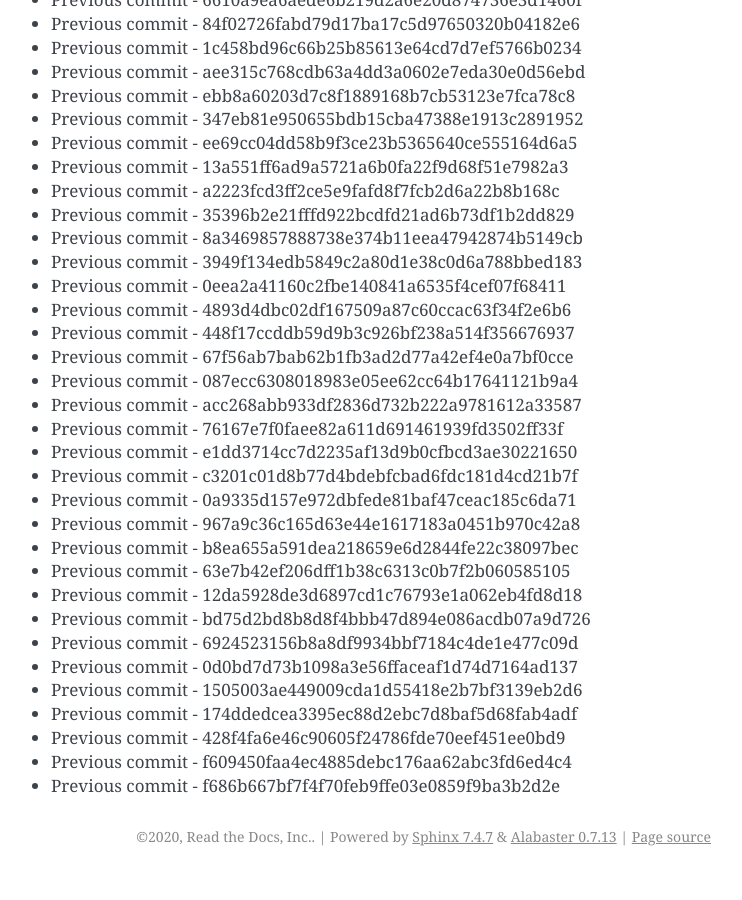
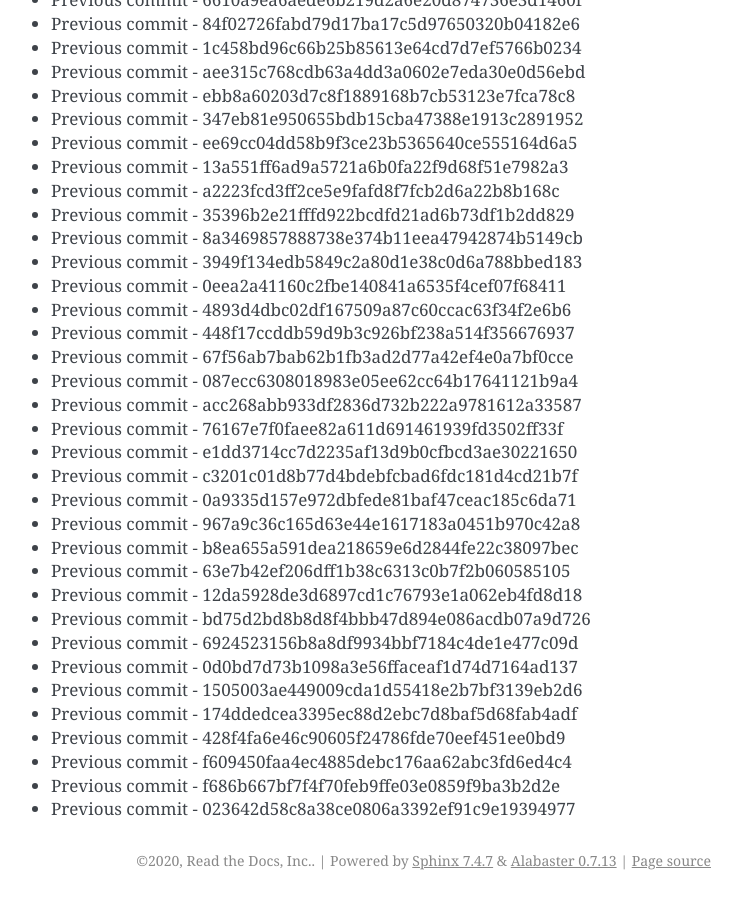
Before and after one commit to readthedocs/rtd-git-stresstest, a Sphinx documentation site: the page built from docs/updates.rst, in a window 1280 px wide and 900 px high, scrolled down 26570 px. Shown: the whole window, without its empty margins (399-1141 px from the left). Built offline with Sphinx 7.4.7, drawn with Linux system fonts in a browser that asks for light colours; before the commit the page ends 27446 px from its top, so only the background shows below that.

Commit message:
Generating commit from previous: 023642d58c8a38ce0806a3392ef91c9e19394977

```diff
--- a/docs/updates.rst
+++ b/docs/updates.rst
@@ -1148,3 +1148,4 @@ It can be tested for any performance characteristics.
 * Previous commit - 428f4fa6e46c90605f24786fde70eef451ee0bd9
 * Previous commit - f609450faa4ec4885debc176aa62abc3fd6ed4c4
 * Previous commit - f686b667bf7f4f70feb9ffe03e0859f9ba3b2d2e
+* Previous commit - 023642d58c8a38ce0806a3392ef91c9e19394977
```
